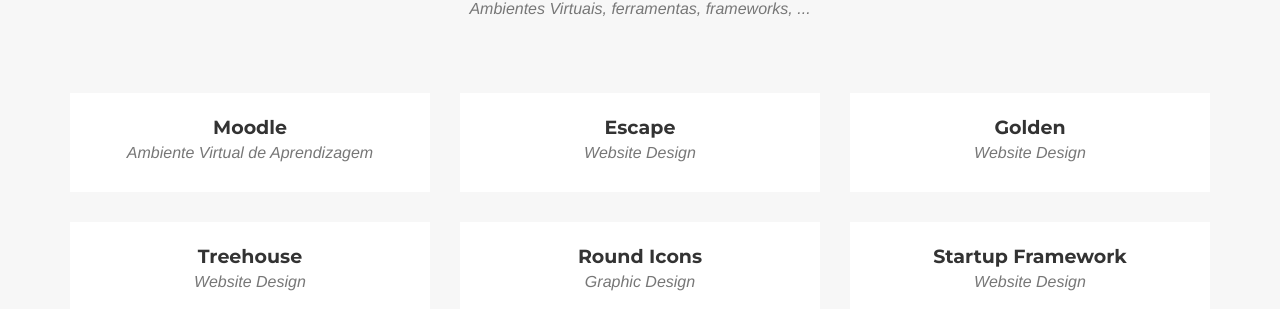
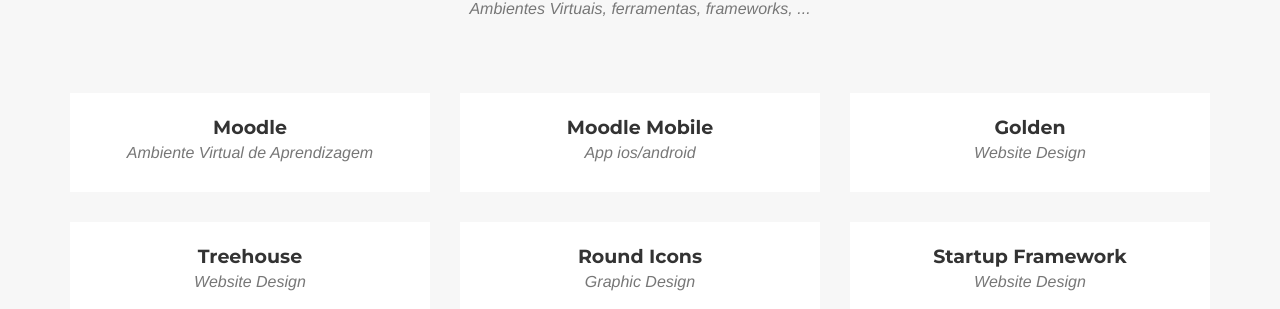
Before and after one commit to lailson/poscead, a Jekyll site: the page built from _posts/2014-07-17-project-2.markdown, in a window 1280 px wide and 900 px high, scrolled down 1639 px. Shown: the part 144-453 px from the top of the window. Built offline with Jekyll 4.4.1, drawn with Linux system fonts in a browser that asks for light colours; some web fonts are replaced.

Commit message:
portifolio

```diff
--- a/_posts/2014-07-17-project-2.markdown
+++ b/_posts/2014-07-17-project-2.markdown
@@ -1,6 +1,6 @@
 ---
-title: Escape
-subtitle: Website Design
+title: Moodle Mobile
+subtitle: App ios/android
 layout: default
 modal-id: 2
 date: 2014-07-17
```
Also changed, not shown: img/portfolio/escape-thumbnail.png, img/portfolio/golden-thumbnail.jpeg (added), img/portfolio/golden-thumbnail.png (deleted).
